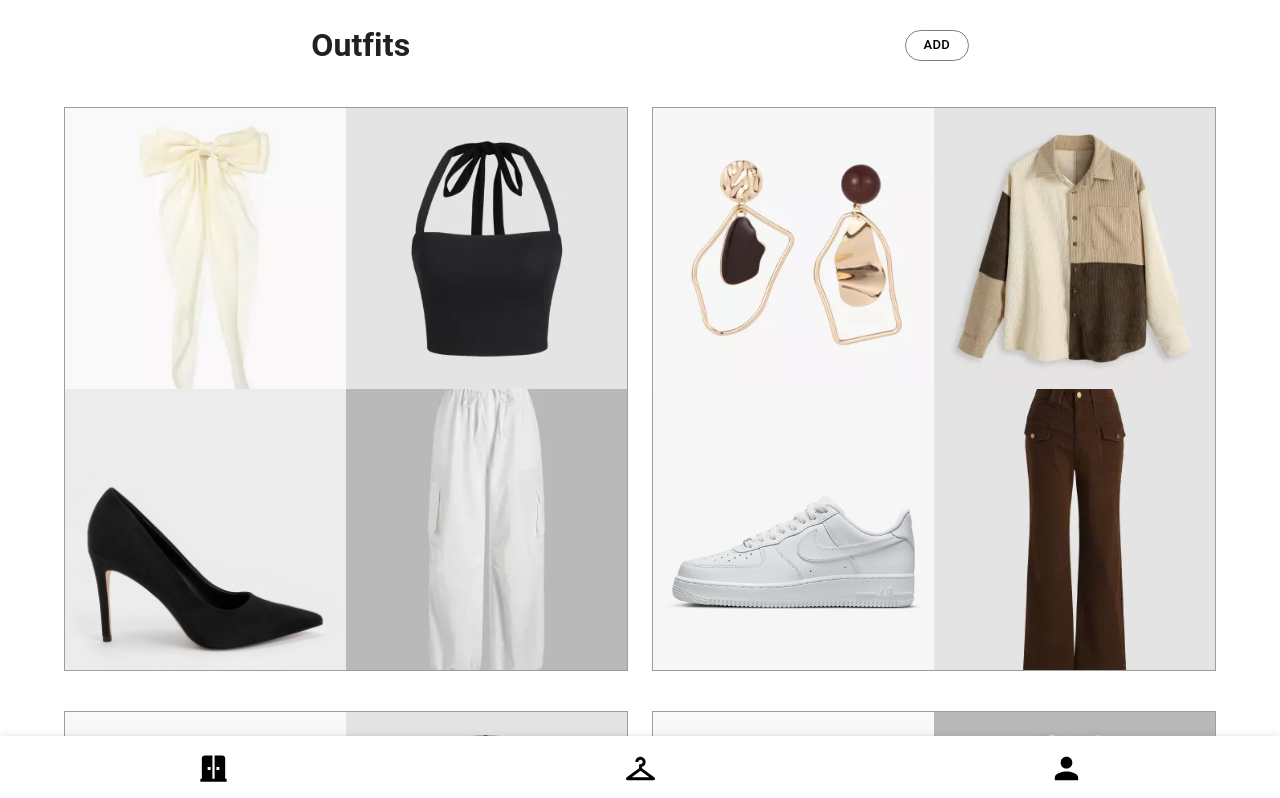
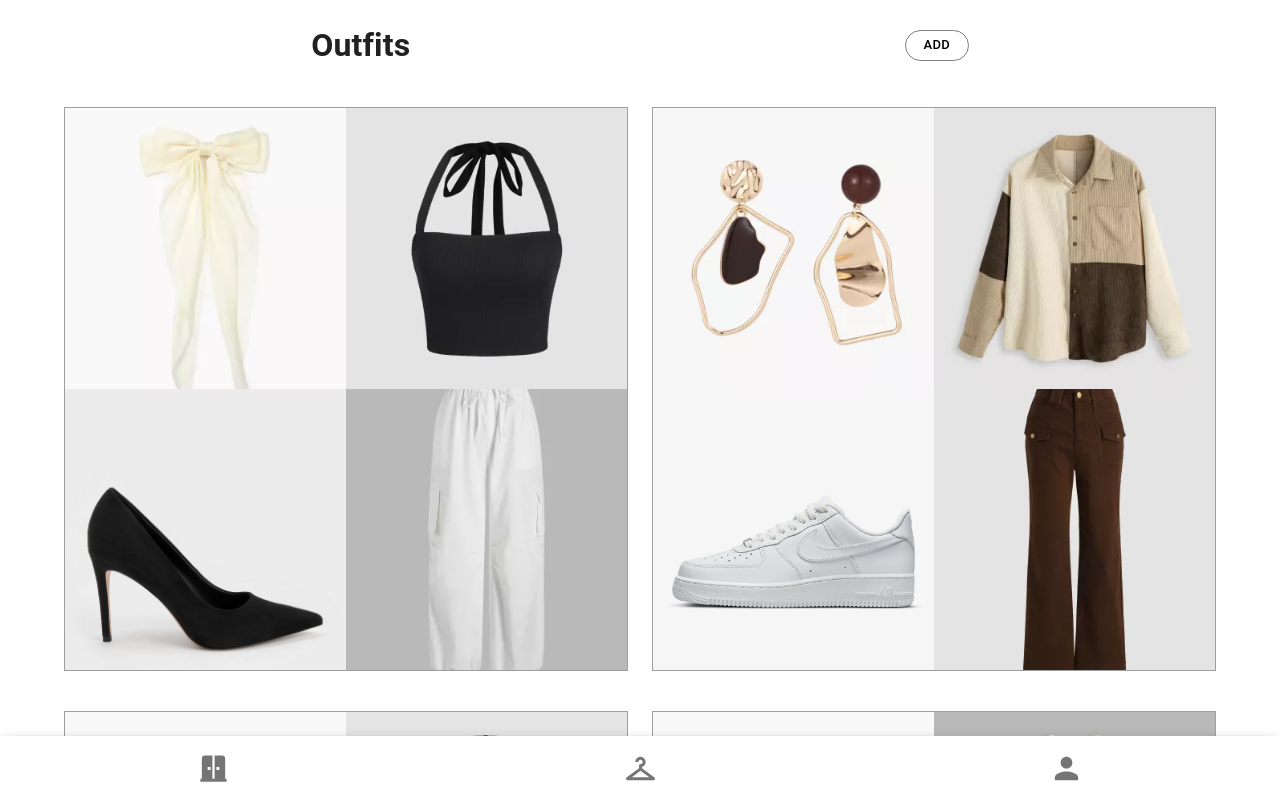
Before and after one commit to sghose16/hci-final, a React (Create React App) app: page /#/outfit in a window 1280 px wide. Shown: the top 798 px of the page. Built offline with nearby package versions, Linux system fonts and the light colour scheme.

Commit message:
fix link components

```diff
--- a/src/App.js
+++ b/src/App.js
@@ -1,21 +1,19 @@
 import "./index.css";
-// import {
-//   createBrowserRouter,
-//   createRoutesFromElements,
-//   Route,
-//   RouterProvider,
-// } from "react-router-dom";
 
-import { HashRouter, BrowserRouter as Router, Routes, Route} from 'react-router-dom';
-
+import {
+  HashRouter,
+  BrowserRouter as Router,
+  Routes,
+  Route,
+} from "react-router-dom";
 
 import Closet from "./pages/Closet";
 import Outfit from "./pages/Outfit";
 import Settings from "./pages/Settings";
 
-import Home from './pages/Home';
-import Signup from './pages/Signup';
-import Login from './pages/Login';
+import Home from "./pages/Home";
+import Signup from "./pages/Signup";
+import Login from "./pages/Login";
 
 import React from "react";
 import Profile from "./pages/Profile";
@@ -25,66 +23,46 @@ import Navbar from "./components/Navbar";
 import CreateOutfit from "./pages/CreateOutfit";
 
 function App() {
-  // const BrowserRouter = createBrowserRouter(
-  //   createRoutesFromElements([
-  //     <Route path="/closet" element={<Closet />} />,
-  //     <Route path="/outfit" element={<Outfit />} />,
-  //     <Route path="/profile" element={<Profile />} />,
-  //     <Route path="/settings" element={<Settings />} />,
-  //     <Route path="/create-outfit" element={<CreateOutfit />} />,
-
-
-  //     <Route path="/login" element={<Login />} />,
-  //     <Route path="/signup" element={<Signup />} />,
-
-  //     <Route path="/all-tops" element={<ShowAll type={"tops"} />} />,
-  //     <Route path="/all-bottoms" element={<ShowAll type={"bottoms"} />} />,
-  //     <Route path="/all-footwear" element={<ShowAll type={"footwear"} />} />,
-  //     <Route
-  //       path="/all-accessories"
-  //       element={<ShowAll type={"accessories"} />}
-  //     />,
-  //     <Route path="/all-selectable-tops" element={<ShowAllSelectable type={"tops"} />} />,
-  //     <Route path="/all-selectable-bottoms" element={<ShowAllSelectable type={"bottoms"} />} />,
-  //     <Route path="/all-selectable-footwear" element={<ShowAllSelectable type={"footwear"} />} />,
-  //     <Route
-  //       path="/all-selectable-accessories"
-  //       element={<ShowAllSelectable type={"accessories"} />}
-  //     />,
-
-  //     <Route path="*" element={<Home />} />,
-  //   ])
-  // );
-
   return (
     <div className="App">
-      <HashRouter >
+      <HashRouter>
         <Routes>
-
           <Route path="/login" element={<Login />} />,
           <Route path="/signup" element={<Signup />} />,
-
           <Route path="/closet" element={<Closet />} />,
           <Route path="/outfit" element={<Outfit />} />,
           <Route path="/profile" element={<Profile />} />,
           <Route path="/settings" element={<Settings />} />,
           <Route path="/create-outfit" element={<CreateOutfit />} />,
-
           <Route path="/all-tops" element={<ShowAll type={"tops"} />} />,
           <Route path="/all-bottoms" element={<ShowAll type={"bottoms"} />} />,
-            <Route path="/all-footwear" element={<ShowAll type={"footwear"} />} />,
+          <Route path="/all-footwear" element={<ShowAll type={"footwear"} />} />
+          ,
           <Route
             path="/all-accessories"
             element={<ShowAll type={"accessories"} />}
-            />,
-            <Route path="/all-selectable-tops" element={<ShowAllSelectable type={"tops"} />} />,
-            <Route path="/all-selectable-bottoms" element={<ShowAllSelectable type={"bottoms"} />} />,
-            <Route path="/all-selectable-footwear" element={<ShowAllSelectable type={"footwear"} />} />,
+          />
+          ,
+          <Route
+            path="/all-selectable-tops"
+            element={<ShowAllSelectable type={"tops"} />}
+          />
+          ,
+          <Route
+            path="/all-selectable-bottoms"
+            element={<ShowAllSelectable type={"bottoms"} />}
+          />
+          ,
+          <Route
+            path="/all-selectable-footwear"
+            element={<ShowAllSelectable type={"footwear"} />}
+          />
+          ,
           <Route
             path="/all-selectable-accessories"
             element={<ShowAllSelectable type={"accessories"} />}
-            />,
-
+          />
+          ,
           <Route path="*" element={<Home />} />,
         </Routes>
 
--- a/src/components/Navbar.js
+++ b/src/components/Navbar.js
@@ -1,7 +1,8 @@
 import * as React from "react";
 import { createTheme, ThemeProvider } from "@mui/material/styles";
 
-import { AppBar, CssBaseline, Toolbar, IconButton, Link } from "@mui/material";
+import { AppBar, CssBaseline, Toolbar, IconButton } from "@mui/material";
+import { Link } from "react-router-dom";
 import PersonIcon from "@mui/icons-material/Person";
 import DoorSlidingIcon from "@mui/icons-material/DoorSliding";
 import CheckroomIcon from "@mui/icons-material/Checkroom";
@@ -27,29 +28,28 @@ export default function Navbar() {
         >
           <Toolbar disableGutters>
             <Link
-              href="/closet"
-              color="inherit"
-              sx={{ textAlign: "center", flexGrow: 1, borderRadius: 2 }}
+              to="/closet"
+              style={{ textAlign: "center", flexGrow: 1, borderRadius: 2 }}
             >
-              <IconButton color="inherit">
+              <IconButton>
                 <DoorSlidingIcon fontSize="large" />
               </IconButton>
             </Link>
+
             <Link
-              href="/outfit"
-              color="inherit"
-              sx={{ textAlign: "center", flexGrow: 1, borderRadius: 2 }}
+              to="/outfit"
+              style={{ textAlign: "center", flexGrow: 1, borderRadius: 2 }}
             >
-              <IconButton color="inherit">
+              <IconButton>
                 <CheckroomIcon fontSize="large" />
               </IconButton>
             </Link>
+
             <Link
-              href="/profile"
-              color="inherit"
-              sx={{ textAlign: "center", flexGrow: 1, borderRadius: 2 }}
+              to="/profile"
+              style={{ textAlign: "center", flexGrow: 1, borderRadius: 2 }}
             >
-              <IconButton color="inherit">
+              <IconButton>
                 <PersonIcon fontSize="large" />
               </IconButton>
             </Link>
--- a/src/pages/Outfit.js
+++ b/src/pages/Outfit.js
@@ -2,10 +2,10 @@ import React from "react";
 import { useState } from "react";
 
 import { Container, Grid, Link } from "@mui/material";
-import ImageList from '@mui/material/ImageList';
-import ImageListItem from '@mui/material/ImageListItem';
-import Button from '@mui/material/Button';
-import { createTheme, ThemeProvider } from '@mui/material/styles';
+import ImageList from "@mui/material/ImageList";
+import ImageListItem from "@mui/material/ImageListItem";
+import Button from "@mui/material/Button";
+import { createTheme, ThemeProvider } from "@mui/material/styles";
 
 import { outfits } from "../data/data";
 import ViewOutfitDialog from "../components/ViewOutfitDialog";
@@ -59,11 +59,16 @@ function Outfit() {
         </Grid>
         <Grid item>
           <ThemeProvider theme={theme}>
-            <Link href="/create-outfit" color="inherit" sx={{ textAlign: 'center', flexGrow: 1, borderRadius: 2 }}>
-              <Button variant="outlined" size="small" color='primary' sx={{ borderRadius: 28, }}>Add</Button>
+            <Link to="/create-outfit">
+              <Button
+                variant="outlined"
+                size="small"
+                color="primary"
+                sx={{ borderRadius: 28 }}
+              >
+                Add
+              </Button>
             </Link>
-
-
           </ThemeProvider>
         </Grid>
       </Grid>
```
Also changed, not shown: src/pages/ShowAllSelectable.js (+11 -5 lines). Lines whose indentation alone changed are shown as unchanged.
